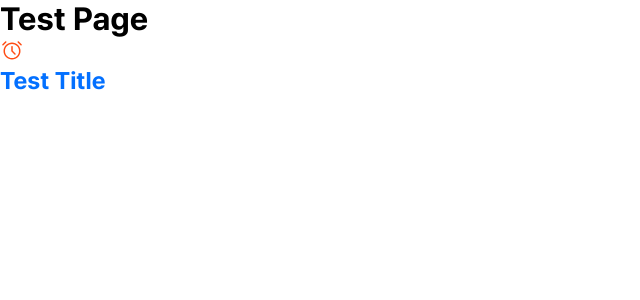
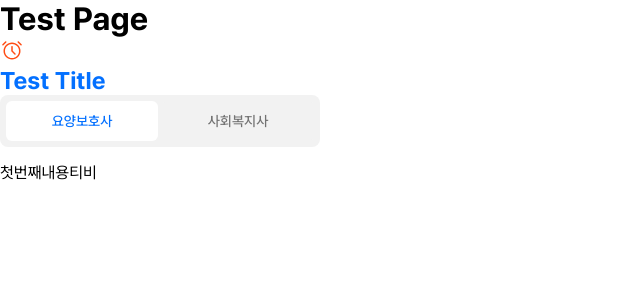
Before and after one commit to Early-Us/BeCareful-Client, a React (Vite) app: page /test in a window 1280 px wide. Shown: the top 300 px of the page, without its empty margins (0-640 px from the left). Built offline with nearby package versions, Linux system fonts and the light colour scheme.

Commit message:
feat: Tab 컴포넌트 추가

```diff
--- /dev/null
+++ b/src/components/common/Tab/Tab.tsx
@@ -0,0 +1,92 @@
+import { useState } from 'react';
+import styled from 'styled-components';
+
+interface TabProps {
+  tabs: { name: string; content: React.ReactNode }[];
+}
+
+export const Tab = ({ tabs }: TabProps) => {
+  const [currentTab, setCurrentTab] = useState(0);
+
+  const selectTabHandler = (index: number) => {
+    setCurrentTab(index);
+  };
+
+  return (
+    <div>
+      <TabContainer>
+        <TabItems>
+          {tabs.map((item, index) => (
+            <TabItem
+              key={index}
+              className={index === currentTab ? 'active' : ''}
+              onClick={() => selectTabHandler(index)}
+            >
+              <TabText className={index === currentTab ? 'active' : ''}>
+                {item.name}
+              </TabText>
+            </TabItem>
+          ))}
+        </TabItems>
+      </TabContainer>
+      <TabContent>{tabs[currentTab].content}</TabContent>
+    </div>
+  );
+};
+
+const TabContainer = styled.div`
+  display: flex;
+  padding: 6px;
+  box-sizing: border-box;
+
+  width: 320px;
+  height: 52px;
+  background: ${({ theme }) => theme.colors.gray50};
+  border-radius: 8px;
+`;
+
+const TabItems = styled.div`
+  display: flex;
+  justify-content: space-between;
+  box-sizing: border-box;
+
+  width: 100%;
+  height: 100%;
+  gap: 4px;
+`;
+
+const TabItem = styled.div`
+  display: flex;
+  flex: 1;
+  justify-content: center;
+  align-items: center;
+
+  height: 100%;
+  background: ${({ theme }) => theme.colors.gray50};
+  border-radius: 6px;
+
+  &.active {
+    background-color: ${({ theme }) => theme.colors.white};
+  }
+  cursor: pointer;
+  transition:
+    background-color 0.3s ease,
+    transform 0.3s ease;
+`;
+
+const TabText = styled.div`
+  font-size: ${({ theme }) => theme.typography.fontSize.body2};
+  font-weight: ${({ theme }) => theme.typography.fontWeight.medium};
+
+  &.active {
+    color: ${({ theme }) => theme.colors.mainBlue};
+  }
+
+  &:not(.active) {
+    color: ${({ theme }) => theme.colors.gray500};
+  }
+`;
+
+const TabContent = styled.div`
+  margin-top: 16px;
+`;
--- a/src/page/TestPage.tsx
+++ b/src/page/TestPage.tsx
@@ -1,7 +1,12 @@
 import styled from 'styled-components';
 import { ReactComponent as IconAlarm } from '@/assets/icons/IconAlarm.svg';
+import { Tab } from '@/components/common/Tab/Tab';
 
 export const TestPage = () => {
+  const tabData = [
+    { name: '요양보호사', content: <Tab1Content /> },
+    { name: '사회복지사', content: <Tab2Content /> },
+  ];
   return (
     <div>
       <h1>Test Page</h1>
@@ -9,9 +14,13 @@ export const TestPage = () => {
         <IconAlarm />
       </IconWrapper>
       <Title>Test Title</Title>
+      <Tab tabs={tabData} />
     </div>
   );
 };
+
+const Tab1Content = () => <div>첫번째내용티비</div>;
+const Tab2Content = () => <div>두번째내용티비</div>;
 
 const IconWrapper = styled.div`
   path {
--- a/vite.config.ts
+++ b/vite.config.ts
@@ -1,8 +1,9 @@
 import { defineConfig } from 'vite';
+import react from '@vitejs/plugin-react-swc';
 import svgr from '@svgr/rollup';
 
 export default defineConfig({
-  plugins: [svgr()],
+  plugins: [react(), svgr()],
   resolve: {
     alias: {
       '@': '/src',
```
